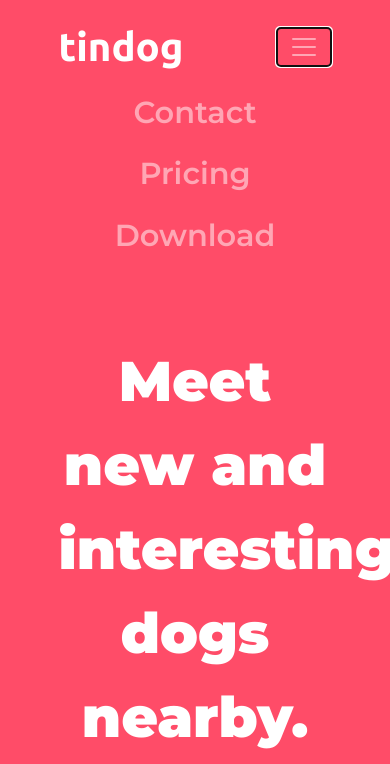
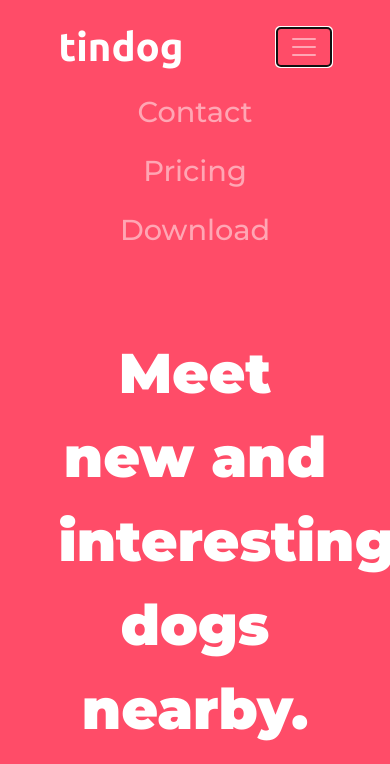
Before and after one commit to Praveen0825/tindog, a plain HTML site: page index.html in a window 390 px wide. Both pictures are taken after a click on the button "Toggle navigation". Shown: the top 764 px of the page. Drawn offline with nearby package versions, Linux system fonts and the light colour scheme.

Commit message:
Update styles.css

```diff
--- a/css/styles.css
+++ b/css/styles.css
@@ -141,13 +141,11 @@ padding-bottom: 3%;
         position: static;
         transform: rotate(0);
     }
-
-}
-@media (max-width:412px){
     .nav-link{
-        font-size: 1.9rem;
-        font-weight: 600;
+        font-size: 1.8rem;
+        font-weight: 500;
         font-family: "Montserrat";
 
     }
+
 }
```
